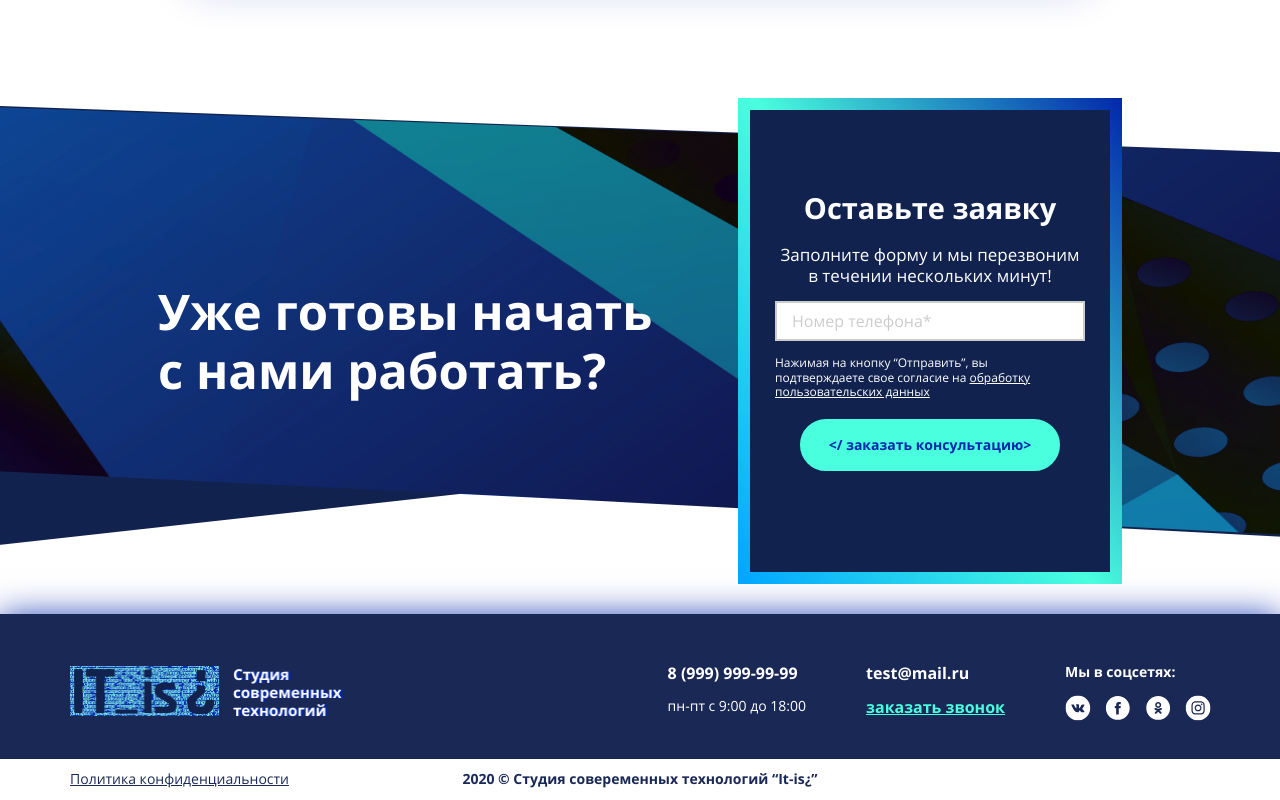
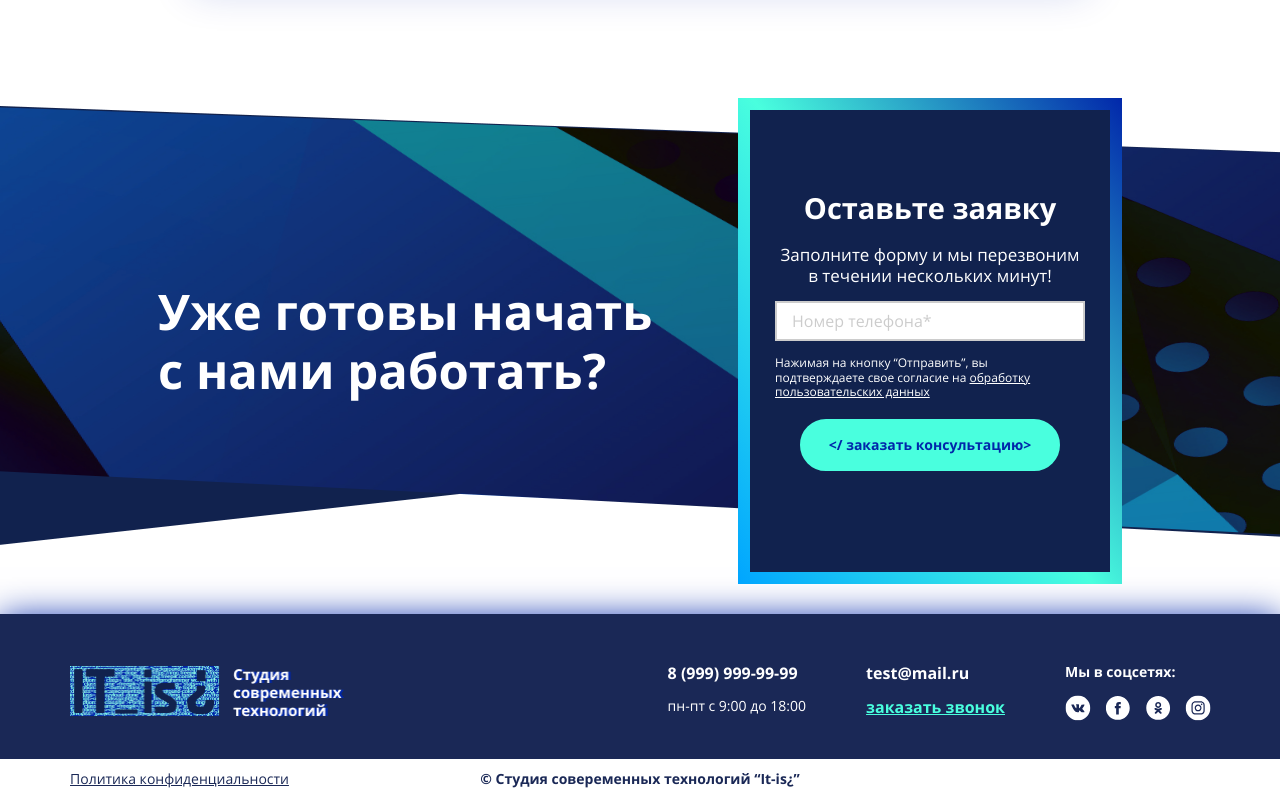
Before and after one commit to Hardcut/it-is, a website: page app/html/index.html in a window 1280 px wide. Shown: the part 8538-9338 px from the top of the page. Drawn offline with nearby package versions, Linux system fonts and the light colour scheme; files that its build step writes are made by us from their sources; files whose address does not match are found by name; a web font is replaced by a local one.

Commit message:
minor fix

```diff
--- a/app/html/templates/footer.html
+++ b/app/html/templates/footer.html
@@ -66,7 +66,7 @@
   <div class="footer__bottom">
     <div class="container">
       <a class="footer__policy" href="info/policy.pdf" target="_blank">Политика конфиденциальности</a>
-      <div class="footer__copyright">2020 © Студия совеременных технологий “It-is¿”</div>
+      <div class="footer__copyright"> © Студия совеременных технологий “It-is¿”</div>
     </div>
   </div>
 </footer>
```
Also changed, not shown: dist/contacts.html, dist/index.html, dist/reviews-category.html, dist/reviews-inner.html, dist/reviews.html, dist/search.html.
